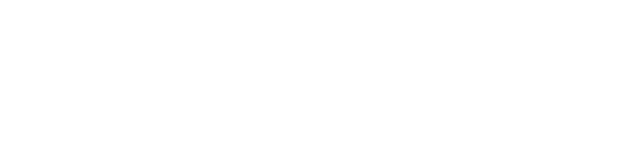
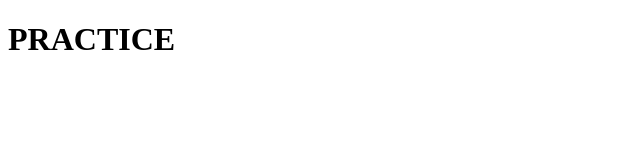
Before and after one commit to betty8/gitpractice, a plain HTML site: page pages/index.html in a window 1280 px wide. Shown: the whole page, without its empty margins (0-640 px from the left). Drawn offline with Linux system fonts and the light colour scheme.

Commit message:
Update index.html
fist try

```diff
--- a/pages/index.html
+++ b/pages/index.html
@@ -1,8 +1,12 @@
 <!DOCTYPE html>
+<html lang="en">
   <head>
     <meta charset="UTF-8" />
     <meta http-equiv="X-UA-Compatible" content="IE=edge" />
     <meta name="viewport" content="width=, initial-scale=1.0" />
+    <title>git pracice</title>
+  </head>
   <body>
+    <h1>PRACTICE</h1>
   </body>
 </html>
```
